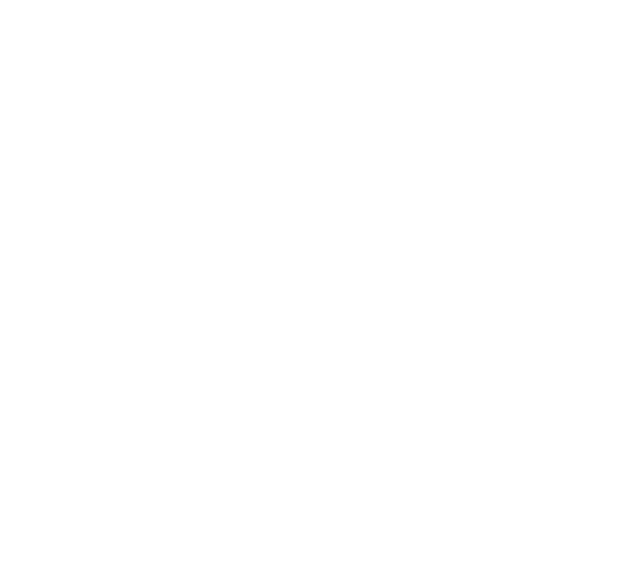
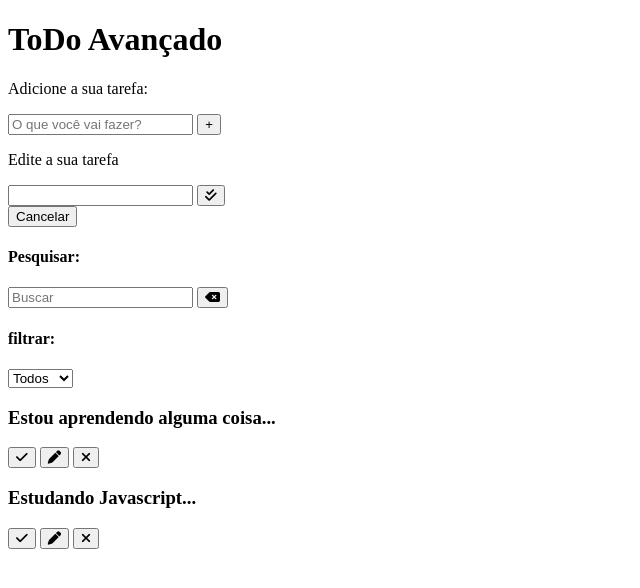
Before and after one commit to JohnMBC/Projeto-ToDo-Advanced-JMBC, a plain HTML site: page index.html in a window 1280 px wide. Shown: the whole page, without its empty margins (0-640 px from the left). Drawn offline with Linux system fonts and the light colour scheme.

Commit message:
Construção do layout em HTML com botões importados sem estilização, utilizando bibliotecas via CDN

```diff
--- a/index.html
+++ b/index.html
@@ -4,15 +4,98 @@
 <head>
     <meta charset="UTF-8">
     <meta name="viewport" content="width= , initial-scale=1.0">
+    <!-- CSS do projeto -->
     <link rel="stylesheet" href="./css/style.css">
+    <!-- Script do projeto -->
     <script type="module" src="./js/script.js" defer></script>
+    <!-- Font Awesome -->
+    <link rel="stylesheet" href="https://cdnjs.cloudflare.com/ajax/libs/font-awesome/6.5.2/css/all.min.css"
+        integrity="sha512-SnH5WK+bZxgPHs44uWIX+LLJAJ9/2PkPKZ5QiAj6Ta86w+fsb2TkcmfRyVX3pBnMFcV7oQPJkl9QevSCWr3W6A=="
+        crossorigin="anonymous" referrerpolicy="no-referrer" />
     <title>ToDo Avançado</title>
 </head>
 
 <body>
-    <header></header>
-    <main></main>
-    <footer></footer>
+
+    <div class="todo-container">
+        <header>
+            <h1>ToDo Avançado</h1>
+        </header>
+        <form id="todo-form">
+            <p>Adicione a sua tarefa:</p>
+            <div class="form-control">
+                <input type="text" id="todo-input" placeholder="O que você vai fazer?">
+                <button type="submit">
+                    <i class="fa-thin fa-plus"></i>
+                </button>
+            </div>
+        </form>
+
+        <form id="edit-form">
+            <p>Edite a sua tarefa</p>
+            <div class="form-control">
+                <input type="text" id="edit-input">
+                <button type="submit">
+                    <i class="fa-solid fa-check-double"></i>
+                </button>
+            </div>
+            <button id="cancel-edit-btn">Cancelar</button>
+        </form>
+
+        <div id="toolbar">
+            <div id="search">
+                <h4>Pesquisar:</h4>
+                <form>
+                    <input type="text" id="search-input" placeholder="Buscar" />
+                    <button id="erase-button">
+                        <i class="fa-solid fa-delete-left"></i>
+                    </button>
+                </form>
+            </div>
+        </div>
+
+        <div id="filter">
+            <h4>filtrar:</h4>
+            <select name="" id="filter-select">
+                <option value="all">Todos</option>
+                <option value="done">Feitos</option>
+                <option value="todo">A fazer</option>
+            </select>
+        </div>
+    </div>
+    <div id="todo-list">
+        <div class="todo">
+            <h3>Estou aprendendo alguma coisa...</h3>
+            <button class="finish-todo">
+                <i class="fa-solid fa-check"></i>
+            </button>
+
+            <button class="edit-todo">
+                <i class="fa-solid fa-pen"></i>
+            </button>
+
+            <button class="remove-todo">
+                <i class="fa-solid fa-xmark"></i>
+            </button>
+        </div>
+        <div class="todo">
+            <h3>Estudando Javascript...</h3>
+            <button class="finish-todo">
+                <i class="fa-solid fa-check"></i>
+            </button>
+
+            <button class="edit-todo">
+                <i class="fa-solid fa-pen"></i>
+            </button>
+
+            <button class="remove-todo">
+                <i class="fa-solid fa-xmark"></i>
+            </button>
+        </div>
+
+    </div>
+
+
 </body>
 
 </html>
```
